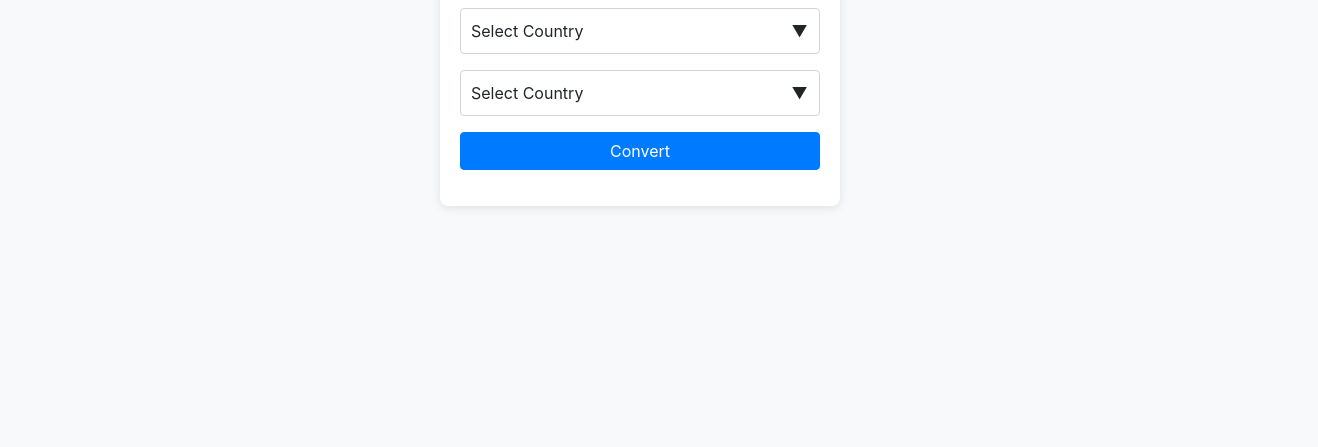
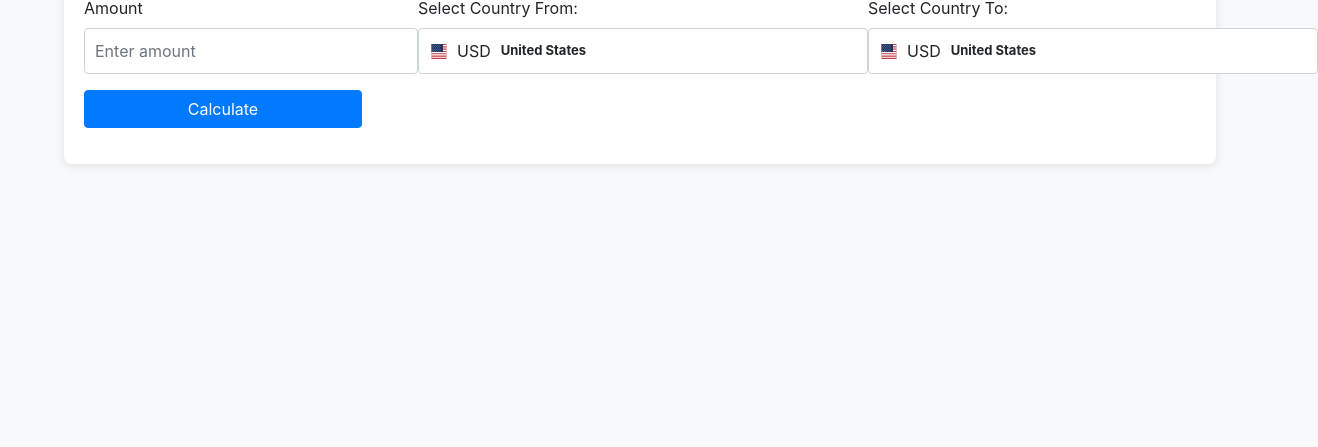
Before and after one commit to PF-Razzaq/CurrencyConverter, a plain HTML site: page index.html in a window 1280 px wide. Shown: the part 353-800 px from the top of the page, 1318 px wide, since content can reach past the window. Drawn offline with nearby package versions, Linux system fonts and the light colour scheme.

Commit message:
name change and some other changes

```diff
--- a/currencyConverter.html
+++ b/index.html
@@ -20,7 +20,7 @@
             padding: 20px;
             border-radius: 8px;
             box-shadow: 0 2px 10px rgba(0, 0, 0, 0.1);
-            max-width: 400px;
+            max-width: 90%;
             width: 100%;
         }
 
@@ -35,6 +35,7 @@
         }
 
         .dropdown-button {
+            width: 450px;
             background: #fff;
             border: 1px solid #ced4da;
             border-radius: 4px;
@@ -58,6 +59,12 @@
             z-index: 1000;
         }
 
+        .country-name {
+            font-size: 13px;
+            font-weight: 700;
+            margin-left: 10px;
+        }
+
         .dropdown-item {
             padding: 10px;
             cursor: pointer;
@@ -72,52 +79,64 @@
         .dropdown.show .dropdown-menu {
             display: block;
         }
+
+        .form-control {
+            width: 334px;
+            padding: 22px 10px;
+
+        }
     </style>
 </head>
 
 <body>
     <div class="converter">
         <h2 class="text-center">Currency Converter</h2>
+        <div class="d-flex justify-content-between">
             <div class="form-group">
-            <input type="number" class="form-control" id="amount" placeholder="Enter amount">
+                <label for="">Amount</label>
+
+                <input type="number" class="form-control amount" id="amount" placeholder="Enter amount">
             </div>
             <div class="form-group dropdown" id="fromDropdown">
+                <label for="">Select Country From:</label>
                 <div class="dropdown-button" id="fromButton">
-                Select Country
-                <span style="margin-left: 13rem;" class="caret">&#9660;</span>
+                    <!-- Default value will be set here -->
                 </div>
                 <div class="dropdown-menu" id="fromMenu">
                     <!-- Options will be added here dynamically -->
                 </div>
             </div>
             <div class="form-group dropdown" id="toDropdown">
+                <label for="">Select Country To:</label>
+
                 <div class="dropdown-button" id="toButton">
-                Select Country
-                <span style="margin-left: 13rem;" class="caret">&#9660;</span>
+                    <!-- Default value will be set here -->
                 </div>
                 <div class="dropdown-menu" id="toMenu">
                     <!-- Options will be added here dynamically -->
                 </div>
             </div>
-        <button class="btn btn-primary btn-block" onclick="convertCurrency()">Convert</button>
+        </div>
+        <button class="btn w-25 btn-primary btn-block convert-btn" onclick="convertCurrency()">Calculate</button>
         <p id="result" class="text-center mt-3"></p>
     </div>
 
     <script>
         const currencyData = [
+            { "country": "United States", "currency_code": "USD", "currency_symbol": "$", "flag": "./img/um.svg" },
             { "country": "Afghanistan", "currency_code": "AFN", "currency_symbol": "؋", "flag": "./img/af.svg" },
             { "country": "Albania", "currency_code": "ALL", "currency_symbol": "L", "flag": "./img/al.svg" },
             { "country": "Algeria", "currency_code": "DZD", "currency_symbol": "دج", "flag": "./img/dz.svg" },
             { "country": "Andorra", "currency_code": "EUR", "currency_symbol": "€", "flag": "./img/ad.svg" },
             { "country": "Angola", "currency_code": "AOA", "currency_symbol": "Kz", "flag": "./img/ao.svg" },
             { "country": "Argentina", "currency_code": "ARS", "currency_symbol": "$", "flag": "./img/ar.svg" },
-            { "country": "Pakistan", "currency_code": "PKR", "currency_symbol": "₨", "flag": "./img/pk.svg" },
-            { "country": "United States", "currency_code": "USD", "currency_symbol": "$", "flag": "./img/um.svg" }
+            { "country": "Pakistan", "currency_code": "PKR", "currency_symbol": "₨", "flag": "./img/pk.svg" }
         ];
 
         document.addEventListener('DOMContentLoaded', () => {
             populateCurrencyOptions();
             setupDropdowns();
+            setDefaultValues();
         });
 
         function populateCurrencyOptions() {
@@ -128,13 +147,13 @@
                 const fromItem = document.createElement('div');
                 fromItem.classList.add('dropdown-item');
                 fromItem.dataset.value = currency.currency_code;
-                fromItem.innerHTML = `<img src="${currency.flag}" class="flag-icon"> ${currency.currency_code}`;
+                fromItem.innerHTML = `<img src="${currency.flag}" class="flag-icon"> ${currency.currency_code} <span class="country-name">${currency.country}</span>`;
                 fromMenu.appendChild(fromItem);
 
                 const toItem = document.createElement('div');
                 toItem.classList.add('dropdown-item');
                 toItem.dataset.value = currency.currency_code;
-                toItem.innerHTML = `<img src="${currency.flag}" class="flag-icon"> ${currency.currency_code}`;
+                toItem.innerHTML = `<img src="${currency.flag}" class="flag-icon"> ${currency.currency_code} <span class="country-name">${currency.country}</span>`;
                 toMenu.appendChild(toItem);
             });
         }
@@ -158,7 +177,6 @@
                     fromButton.innerHTML = event.target.innerHTML;
                     fromButton.dataset.value = event.target.dataset.value;
                     fromMenu.classList.remove('show');
-                    convertCurrency();
                 }
             });
 
@@ -167,9 +185,20 @@
                     toButton.innerHTML = event.target.innerHTML;
                     toButton.dataset.value = event.target.dataset.value;
                     toMenu.classList.remove('show');
-                    convertCurrency();
                 }
             });
+        }
+
+        function setDefaultValues() {
+            const defaultCurrency = currencyData[0]; // Get the first currency in the array
+
+            const fromButton = document.getElementById('fromButton');
+            fromButton.innerHTML = `<img src="${defaultCurrency.flag}" class="flag-icon"> ${defaultCurrency.currency_code} <span class="country-name">${defaultCurrency.country}</span>`;
+            fromButton.dataset.value = defaultCurrency.currency_code;
+
+            const toButton = document.getElementById('toButton');
+            toButton.innerHTML = `<img src="${defaultCurrency.flag}" class="flag-icon"> ${defaultCurrency.currency_code} <span class="country-name">${defaultCurrency.country}</span>`;
+            toButton.dataset.value = defaultCurrency.currency_code;
         }
 
         function convertCurrency() {
@@ -191,8 +220,8 @@
                     const convertedAmount = amount * rate;
                     const finalAmount = convertedAmount * 1.05; // Add 5%
                     document.getElementById('result').innerHTML = `
-                        <p>Converted Amount: ${convertedAmount.toFixed(4)} ${toCurrency}</p>
-                        <p>Final Amount (with 5% added): ${finalAmount.toFixed(4)} ${toCurrency}</p>
+                        <p>Converted Amount: ${convertedAmount.toFixed(3)} ${toCurrency}</p>
+                        <p>Final Amount (with 5% added): ${finalAmount.toFixed(3)} ${toCurrency}</p>
                     `;
                 })
                 .catch(error => {
```
Lines whose indentation alone changed are shown as unchanged.
